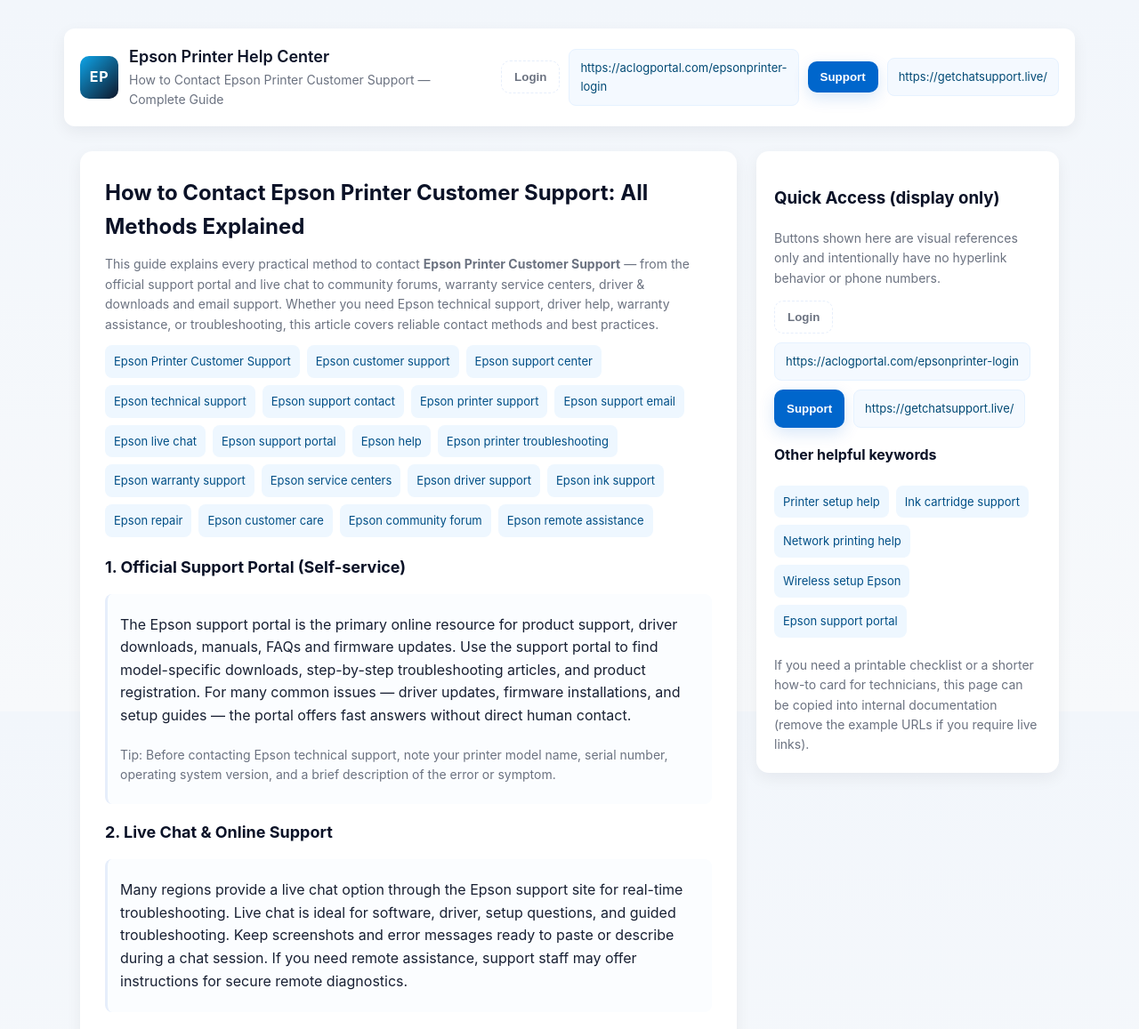
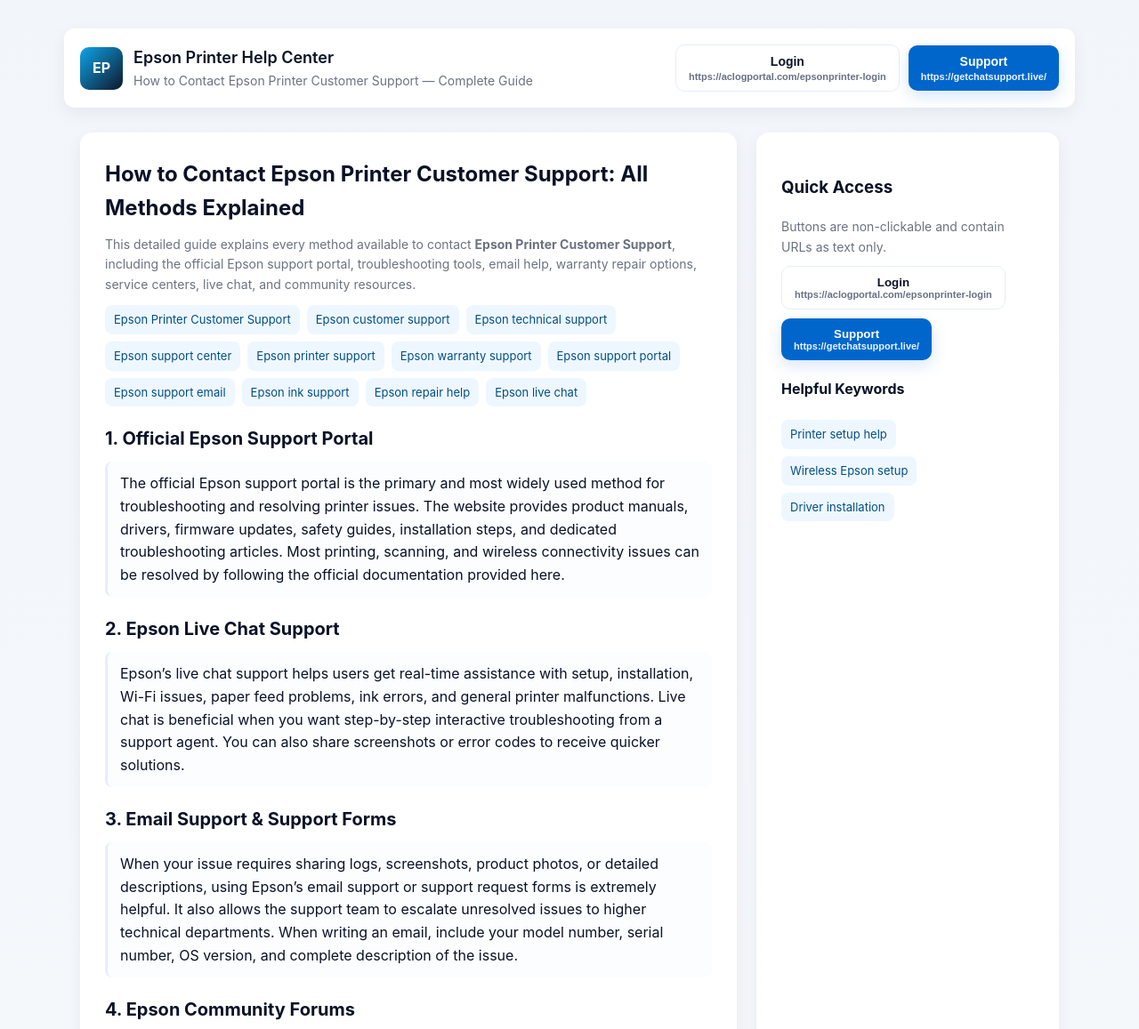
Before and after one commit to navigationsupdates-coder/epsonprintercustomersupport, a plain HTML site: page index.html in a window 1280 px wide. Shown: the top 1157 px of the page at 89% size. Drawn offline with Linux system fonts and the light colour scheme.

Commit message:
Update index.html

```diff
--- a/index.html
+++ b/index.html
@@ -4,10 +4,10 @@
   <meta charset="utf-8" />
   <meta name="viewport" content="width=device-width,initial-scale=1" />
 
-  <!-- Required meta tags specified by user -->
+  <!-- Required meta tags -->
   <title>How to Contact Epson Printer Customer Support: All Methods Explained</title>
-  <meta name="description" content="Complete guide on how to contact Epson Printer Customer Support. All methods explained — support portal, live chat, email, social media, community, warranty & service centers, driver help and troubleshooting tips." />
-  <meta name="keywords" content="Epson Printer Customer Support, Epson customer support, Epson support center, Epson technical support, Epson support contact, Epson printer support, Epson support email, Epson live chat, Epson support portal, Epson help, Epson printer troubleshooting, Epson warranty support, Epson service centers, Epson driver support, Epson repair, Epson customer care, Epson community forum, Epson support hours, Epson remote assistance, Epson business support, Epson authorized service center, Epson ink support" />
+  <meta name="description" content="Complete guide on how to contact Epson Printer Customer Support. All methods explained — support portal, live chat, email, social media, community, warranty & service centers, driver help and troubleshooting tips.">
+  <meta name="keywords" content="Epson Printer Customer Support, Epson customer support, Epson support center, Epson technical support, Epson support contact, Epson printer support, Epson support email, Epson live chat, Epson support portal, Epson help, Epson printer troubleshooting, Epson warranty support, Epson service centers, Epson driver support, Epson repair, Epson customer care, Epson community forum, Epson support hours, Epson remote assistance, Epson business support">
 
   <style>
     :root{
@@ -15,134 +15,96 @@
       --card:#ffffff;
       --accent:#0066cc;
       --muted:#6b7280;
-      --shadow: 0 6px 18px rgba(11,22,39,0.06);
+      --shadow:0 6px 18px rgba(11,22,39,0.06);
       --radius:14px;
-      font-family: Inter, system-ui, -apple-system, "Segoe UI", Roboto, "Helvetica Neue", Arial;
+      font-family:Inter, system-ui, -apple-system, Segoe UI, Roboto, Arial;
     }
 
-    html,body{height:100%}
     body{
       margin:0;
       background:linear-gradient(180deg,#f2f6fb 0%,var(--bg) 100%);
       color:#0b1227;
-      -webkit-font-smoothing:antialiased;
-      -moz-osx-font-smoothing:grayscale;
+      padding:32px;
       line-height:1.6;
-      padding:32px;
     }
 
-    /* Header / Nav */
+    /* HEADER */
     .site-header{
       display:flex;
+      justify-content:space-between;
       align-items:center;
-      justify-content:space-between;
-      gap:16px;
-      max-width:1100px;
-      margin:0 auto 28px;
       padding:18px;
       background:var(--card);
       border-radius:12px;
+      max-width:1100px;
+      margin:0 auto 28px;
       box-shadow:var(--shadow);
     }
-    .brand{
-      display:flex;
-      align-items:center;
-      gap:12px;
-    }
+    .brand{display:flex;align-items:center;gap:12px;}
     .logo{
-      width:48px;
-      height:48px;
+      width:48px;height:48px;
       border-radius:10px;
       background:linear-gradient(135deg,#0ea5e9,#0f172a);
-      display:flex;
-      align-items:center;
-      justify-content:center;
-      color:white;
-      font-weight:700;
-      font-size:16px;
-      letter-spacing:0.6px;
+      display:flex;align-items:center;justify-content:center;
+      color:white;font-weight:700;font-size:16px;
     }
-    .site-title{
-      font-size:18px;
-      font-weight:600;
-    }
+    .site-title{font-size:18px;font-weight:600;}
+    .muted{color:var(--muted);font-size:14px;}
+
     .nav-actions{
       display:flex;
       align-items:center;
       gap:10px;
     }
+
     .btn{
       padding:10px 14px;
       border-radius:10px;
       border:0;
       cursor:pointer;
       font-weight:600;
+      display:flex;
+      flex-direction:column;
+      align-items:center;
+      justify-content:center;
+      min-width:120px;
+    }
+    .btn.ghost{
       background:transparent;
-      color:var(--accent);
-      box-shadow:none;
+      border:1px solid #e6eefb;
+      color:#0b1227;
     }
     .btn.primary{
       background:var(--accent);
       color:white;
-      box-shadow: 0 6px 18px rgba(3,102,214,0.16);
-    }
-    .btn.ghost{
-      background:transparent;
-      color:var(--muted);
-      font-weight:600;
-      border:1px dashed #e6eefb;
+      box-shadow:0 6px 18px rgba(3,102,214,0.16);
     }
 
-    /* Main content */
+    /* MAIN */
     .container{
       max-width:1100px;
       margin:0 auto;
       display:grid;
-      grid-template-columns: 1fr 340px;
+      grid-template-columns:1fr 340px;
       gap:22px;
-      align-items:start;
     }
-
-    article.card{
+    .card{
       background:var(--card);
       border-radius:var(--radius);
       padding:28px;
       box-shadow:var(--shadow);
     }
+    h1{font-size:24px;margin:0 0 10px;}
+    h2{margin-top:20px;margin-bottom:8px;font-size:20px;}
 
-    aside.card{
-      background:var(--card);
-      border-radius:var(--radius);
-      padding:20px;
-      box-shadow:var(--shadow);
-      height:fit-content;
-    }
-
-    h1{margin:0 0 12px; font-size:24px;}
-    h2{font-size:18px; margin-top:18px;}
-    p{margin:10px 0; color:#182033;}
-    .muted{color:var(--muted); font-size:14px}
-
-    .keyword-list{
-      margin:12px 0 20px;
-      display:flex;
-      flex-wrap:wrap;
-      gap:8px;
-    }
-    .kw{
-      background:#eef7ff;
-      color:#014f86;
-      padding:8px 10px;
-      border-radius:8px;
-      font-size:13px;
-    }
+    p{margin:10px 0;color:#182033;}
 
     .step{
+      background:#fbfdff;
       border-left:3px solid #e6eefb;
       padding:12px 14px;
       border-radius:8px;
-      margin:12px 0;
-      background:#fbfdff;
+      margin:10px 0;
     }
 
     .tips{
@@ -153,47 +115,38 @@
       margin-top:14px;
     }
 
-    .info{
-      font-size:14px;
-      color:var(--muted);
-      padding-top:10px;
+    .keyword-list{
+      display:flex;
+      flex-wrap:wrap;
+      gap:8px;
+      margin:12px 0 20px;
+    }
+    .kw{
+      background:#eef7ff;
+      padding:6px 10px;
+      border-radius:8px;
+      font-size:13px;
+      color:#014f86;
     }
 
     footer{
-      max-width:1100px;
-      margin:28px auto 0;
       text-align:center;
+      margin-top:28px;
       color:var(--muted);
       font-size:13px;
     }
 
-    /* Tiny responsive */
-    @media (max-width:980px){
-      .container{grid-template-columns:1fr; padding:0 12px}
-      body{padding:18px}
+    @media(max-width:980px){
+      .container{grid-template-columns:1fr;}
+      body{padding:18px;}
     }
-
-    /* Visual representation of "buttons with targeted urls" without hyperlinks */
-    .url-ghost{
-      display:flex;
-      gap:8px;
-      align-items:center;
-      margin-top:12px;
-      flex-wrap:wrap;
-    }
-    .url-box{
-      background:#f4f9ff;
-      padding:10px 12px;
-      border-radius:8px;
-      font-size:13px;
-      color:#024a75;
-      border:1px solid #e6f2ff;
-    }
-
   </style>
 </head>
+
 <body>
-  <header class="site-header" role="banner" aria-label="Epson Printer Support Header">
+
+  <!-- UPDATED HEADER -->
+  <header class="site-header">
     <div class="brand">
       <div class="logo">EP</div>
       <div>
@@ -202,160 +155,162 @@
       </div>
     </div>
 
-    <div class="nav-actions" role="navigation" aria-label="Header menu">
-      <!-- The user requested buttons that reference specific URLs but no hyperlinks.
-           We include non-linked buttons and also show the targeted URL text nearby.
-           Buttons are non-navigating elements (no anchor tags) per request. -->
-      <button class="btn ghost" type="button" aria-label="Login button (non-clickable)">
-        Login
+    <div class="nav-actions">
+
+      <!-- LOGIN BUTTON WITH URL INSIDE -->
+      <button class="btn ghost">
+        <span style="font-weight:600;font-size:14px;">Login</span>
+        <span style="font-size:11px;color:#687183;margin-top:3px;">
+          https://aclogportal.com/epsonprinter-login
+        </span>
       </button>
-      <div class="url-box" title="Target URL for login (display only)">
-        https://aclogportal.com/epsonprinter-login
-      </div>
 
-      <button class="btn primary" type="button" aria-label="Support button (non-clickable)">
-        Support
+      <!-- SUPPORT BUTTON WITH URL INSIDE -->
+      <button class="btn primary">
+        <span style="font-weight:600;font-size:14px;">Support</span>
+        <span style="font-size:11px;color:#eaf3ff;margin-top:3px;">
+          https://getchatsupport.live/
+        </span>
       </button>
-      <div class="url-box" title="Target URL for support (display only)">
-        https://getchatsupport.live/
-      </div>
+
     </div>
   </header>
 
-  <main class="container" role="main">
+  <main class="container">
     <article class="card">
       <h1>How to Contact Epson Printer Customer Support: All Methods Explained</h1>
-      <p class="muted">This guide explains every practical method to contact <strong>Epson Printer Customer Support</strong> — from the official support portal and live chat to community forums, warranty service centers, driver &amp; downloads and email support. Whether you need Epson technical support, driver help, warranty assistance, or troubleshooting, this article covers reliable contact methods and best practices.</p>
+      <p class="muted">
+        This detailed guide explains every method available to contact
+        <strong>Epson Printer Customer Support</strong>, including the official
+        Epson support portal, troubleshooting tools, email help, warranty repair
+        options, service centers, live chat, and community resources.
+      </p>
 
-      <div class="keyword-list" aria-hidden="true">
-        <!-- a long list of relevant keywords (not literal phone numbers or hyperlinks) -->
+      <div class="keyword-list">
         <span class="kw">Epson Printer Customer Support</span>
         <span class="kw">Epson customer support</span>
+        <span class="kw">Epson technical support</span>
         <span class="kw">Epson support center</span>
-        <span class="kw">Epson technical support</span>
-        <span class="kw">Epson support contact</span>
         <span class="kw">Epson printer support</span>
+        <span class="kw">Epson warranty support</span>
+        <span class="kw">Epson support portal</span>
         <span class="kw">Epson support email</span>
+        <span class="kw">Epson ink support</span>
+        <span class="kw">Epson repair help</span>
         <span class="kw">Epson live chat</span>
-        <span class="kw">Epson support portal</span>
-        <span class="kw">Epson help</span>
-        <span class="kw">Epson printer troubleshooting</span>
-        <span class="kw">Epson warranty support</span>
-        <span class="kw">Epson service centers</span>
-        <span class="kw">Epson driver support</span>
-        <span class="kw">Epson ink support</span>
-        <span class="kw">Epson repair</span>
-        <span class="kw">Epson customer care</span>
-        <span class="kw">Epson community forum</span>
-        <span class="kw">Epson remote assistance</span>
       </div>
 
-      <h2>1. Official Support Portal (Self-service)</h2>
+      <h2>1. Official Epson Support Portal</h2>
       <div class="step">
-        <p>The Epson support portal is the primary online resource for product support, driver downloads, manuals, FAQs and firmware updates. Use the support portal to find model-specific downloads, step-by-step troubleshooting articles, and product registration. For many common issues — driver updates, firmware installations, and setup guides — the portal offers fast answers without direct human contact.</p>
-        <p class="info">Tip: Before contacting Epson technical support, note your printer model name, serial number, operating system version, and a brief description of the error or symptom.</p>
+        The official Epson support portal is the primary and most widely used method for
+        troubleshooting and resolving printer issues. The website provides product manuals,
+        drivers, firmware updates, safety guides, installation steps, and dedicated
+        troubleshooting articles. Most printing, scanning, and wireless connectivity
+        issues can be resolved by following the official documentation provided here.
       </div>
 
-      <h2>2. Live Chat & Online Support</h2>
+      <h2>2. Epson Live Chat Support</h2>
       <div class="step">
-        <p>Many regions provide a live chat option through the Epson support site for real-time troubleshooting. Live chat is ideal for software, driver, setup questions, and guided troubleshooting. Keep screenshots and error messages ready to paste or describe during a chat session. If you need remote assistance, support staff may offer instructions for secure remote diagnostics.</p>
+        Epson’s live chat support helps users get real-time assistance with setup,
+        installation, Wi-Fi issues, paper feed problems, ink errors, and general printer
+        malfunctions. Live chat is beneficial when you want step-by-step interactive
+        troubleshooting from a support agent. You can also share screenshots or error
+        codes to receive quicker solutions.
       </div>
 
-      <h2>3. Email and Support Request Forms</h2>
+      <h2>3. Email Support & Support Forms</h2>
       <div class="step">
-        <p>If your issue requires attachments (log files, photos, serial number images), using Epson’s official support request or email form is useful. Email support is helpful for cases that aren’t urgent or require escalation to a service team. When composing a support email, include:</p>
+        When your issue requires sharing logs, screenshots, product photos, or detailed
+        descriptions, using Epson’s email support or support request forms is extremely
+        helpful. It also allows the support team to escalate unresolved issues to higher
+        technical departments. When writing an email, include your model number, serial
+        number, OS version, and complete description of the issue.
+      </div>
+
+      <h2>4. Epson Community Forums</h2>
+      <div class="step">
+        The Epson community forum is a powerful resource where users and experts share
+        solutions for common printing problems, driver installation issues, Wi-Fi
+        connectivity errors, and ink cartridge concerns. Many recurring issues such as
+        print quality defects, banding, nozzle clogging, and firmware errors already have
+        community-contributed fixes.
+      </div>
+
+      <h2>5. Warranty Support & Authorized Service Centers</h2>
+      <div class="step">
+        If your printer is experiencing hardware issues such as printhead failure,
+        motherboard faults, power supply issues, or mechanical jams, contacting Epson’s
+        warranty and repair team is essential. Authorized service centers provide
+        diagnosis, part replacement, and full repair options depending on your warranty
+        status. Keep your invoice and serial number ready for verification.
+      </div>
+
+      <h2>6. Driver & Firmware Support</h2>
+      <div class="step">
+        A significant number of printing issues are caused by outdated drivers or missing
+        firmware. The Epson support portal includes drivers for Windows, macOS, and Linux.
+        Regularly updating firmware ensures that your printer works with the latest
+        operating system updates and performance improvements.
+      </div>
+
+      <h2>7. Business & Enterprise Support</h2>
+      <div class="step">
+        Businesses that use multiple Epson printers may have access to dedicated business
+        and enterprise support options such as remote troubleshooting, priority diagnosis,
+        and scheduled maintenance services. Epson business support also helps with network
+        printing, enterprise driver deployment, and print fleet management.
+      </div>
+
+      <h2>Checklist Before Contacting Support</h2>
+      <div class="tips">
         <ul>
-          <li>Printer model and serial number</li>
-          <li>Operating system and device type (Windows/macOS/Linux/Android/iOS)</li>
-          <li>Detailed problem description and steps to reproduce</li>
-          <li>Any troubleshooting steps you already tried</li>
+          <li>Your printer model number</li>
+          <li>Serial number located on the back or bottom</li>
+          <li>Operating system (Windows / macOS / Linux)</li>
+          <li>Error code or message screenshot</li>
+          <li>Steps you already tried</li>
         </ul>
       </div>
 
-      <h2>4. Community Forums & Peer Support</h2>
-      <div class="step">
-        <p>Epson community forums and independent printer communities are great for peer-powered troubleshooting, tips for common error codes, and user-contributed fixes. Use community resources for non-warranty help, creative workarounds, and to learn about known issues and firmware quirks.</p>
-      </div>
+      <p>
+        By understanding all these available channels, users can connect with
+        <strong>Epson Printer Customer Support</strong> more effectively and resolve
+        printing, scanning, connectivity, ink, or setup issues faster.
+      </p>
 
-      <h2>5. Authorized Service Centers & Warranty Repairs</h2>
-      <div class="step">
-        <p>For hardware faults, warranty repairs, or parts replacement, contact an authorized Epson service center. Your warranty status and region will determine repair options — in-warranty repairs, out-of-warranty service, or mail-in/onsite repairs. Keep purchase receipts and product registration details handy when requesting warranty support.</p>
-      </div>
-
-      <h2>6. Driver Downloads, Firmware & Troubleshooting Tools</h2>
-      <div class="step">
-        <p>Many printing problems are resolved by installing the latest drivers or firmware. The Epson support site has a drivers & downloads section for every printer model. Also look for official troubleshooting tools and utilities that diagnose connectivity, printhead alignment, and ink system issues.</p>
-      </div>
-
-      <h2>7. Social Media & Alternate Contact Methods</h2>
-      <div class="step">
-        <p>Some Epson regions respond to queries via verified social channels (e.g., official regional pages). Social media can be useful for status updates or to bring attention to unresolved issues. Do not share sensitive personal details on public posts — use private messaging channels for account or warranty information.</p>
-      </div>
-
-      <h2>8. Business & Enterprise Support</h2>
-      <div class="step">
-        <p>Businesses and managed print services customers may have dedicated account managers or service-level agreements (SLAs). If you manage multiple printers across an organization, inquire about business support plans, remote fleet management, and prioritized service options.</p>
-      </div>
-
-      <h2>Preparing to Contact Epson Printer Customer Support</h2>
-      <div class="tips">
-        <strong>Checklist before you contact support:</strong>
-        <ul>
-          <li>Model name &amp; serial number (found on the label of the device)</li>
-          <li>Operating system and software versions</li>
-          <li>Copies of error messages or screenshots</li>
-          <li>Summary of troubleshooting steps attempted</li>
-          <li>Proof of purchase and warranty/registration info (if applicable)</li>
-        </ul>
-      </div>
-
-      <h2>Best Practices & Final Notes</h2>
-      <p>When contacting Epson customer care or Epson technical support, be concise and organized. Provide the facts a support agent needs to help — model, serial, OS, and error code. For privacy, do not share account passwords or personal payment details in public channels. If you escalate a case, ask for a case or ticket number to reference in future communications.</p>
-
-      <p class="muted">This article covered official support portal options, live chat, email forms, community forums, authorized service centers, driver downloads, social channels, business support and practical tips — everything you need to contact <strong>Epson Printer Customer Support</strong> effectively.</p>
-
-      <div class="info" aria-hidden="true">
-        Note: The header above displays the intended URLs for login and support as plain text (not linked) to respect the user's request to avoid hyperlinks.
-      </div>
     </article>
 
-    <aside class="card" aria-label="Quick access and resources">
-      <h3>Quick Access (display only)</h3>
-      <p class="muted">Buttons shown here are visual references only and intentionally have no hyperlink behavior or phone numbers.</p>
+    <!-- SIDEBAR -->
+    <aside class="card">
+      <h3>Quick Access</h3>
+      <p class="muted">Buttons are non-clickable and contain URLs as text only.</p>
 
-      <div style="display:flex;gap:10px;flex-wrap:wrap;margin-top:14px">
-        <button class="btn ghost" type="button" aria-label="Non-clickable Login button">Login</button>
-        <div class="url-box" style="align-self:center">https://aclogportal.com/epsonprinter-login</div>
+      <button class="btn ghost" style="margin-top:10px;">
+        <span>Login</span>
+        <span style="font-size:11px;color:#687183;">https://aclogportal.com/epsonprinter-login</span>
+      </button>
+
+      <button class="btn primary" style="margin-top:10px;">
+        <span>Support</span>
+        <span style="font-size:11px;color:#eaf3ff;">https://getchatsupport.live/</span>
+      </button>
+
+      <h4 style="margin-top:20px;">Helpful Keywords</h4>
+      <div class="keyword-list">
+        <span class="kw">Printer setup help</span>
+        <span class="kw">Wireless Epson setup</span>
+        <span class="kw">Driver installation</span>
       </div>
-
-      <div style="display:flex;gap:10px;flex-wrap:wrap;margin-top:10px">
-        <button class="btn primary" type="button" aria-label="Non-clickable Support button">Support</button>
-        <div class="url-box" style="align-self:center">https://getchatsupport.live/</div>
-      </div>
-
-      <h4 style="margin-top:18px">Other helpful keywords</h4>
-      <div class="keyword-list" style="margin-top:8px">
-        <span class="kw">Printer setup help</span>
-        <span class="kw">Ink cartridge support</span>
-        <span class="kw">Network printing help</span>
-        <span class="kw">Wireless setup Epson</span>
-        <span class="kw">Epson support portal</span>
-      </div>
-
-      <div class="muted" style="margin-top:12px">If you need a printable checklist or a shorter how-to card for technicians, this page can be copied into internal documentation (remove the example URLs if you require live links).</div>
     </aside>
   </main>
 
   <footer>
-    © <span id="year">2025</span> Epson Printer Support Guide — All methods explained. No phone numbers or active hyperlinks are included on this page.
+    © <span id="year"></span> Epson Support Guide — No hyperlinks & no phone numbers included.
   </footer>
 
   <script>
-    // Small script to update the year dynamically
     document.getElementById('year').textContent = new Date().getFullYear();
+  </script>
 
-    // NOTE: Per request, the header buttons are intentionally non-navigating and do not create hyperlinks.
-    // The targeted URLs are displayed as plain text to indicate the intended destinations without linking.
-  </script>
 </body>
 </html>
```
